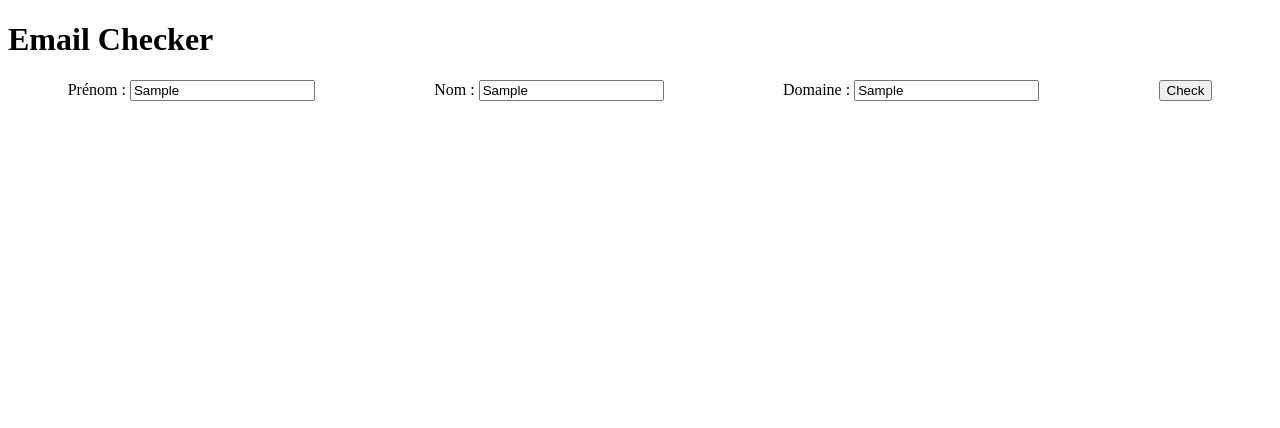
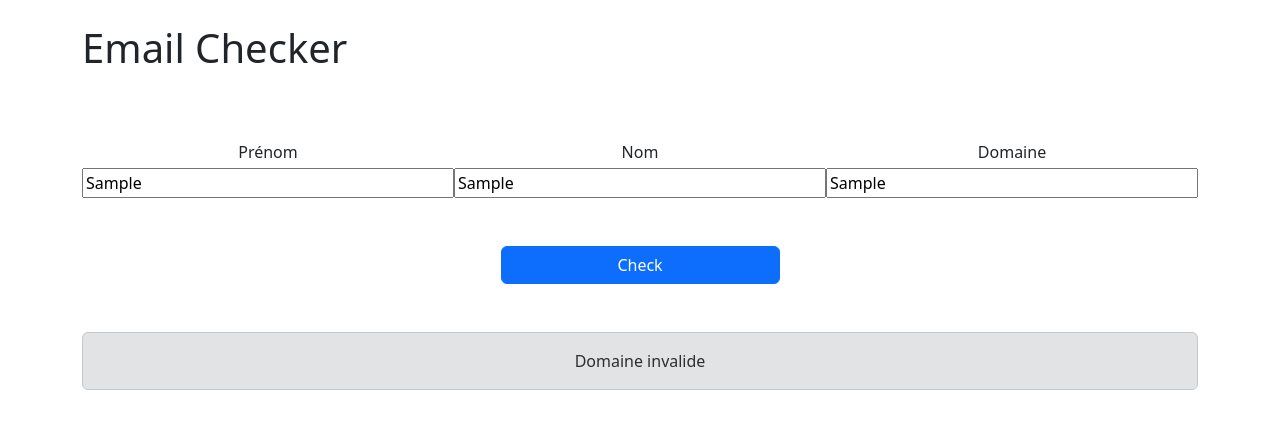
Before and after one commit to adverot/adverot-growth-tools, a website with bundled scripts: page index.html in a window 1280 px wide. Both pictures are taken after typing "Sample", "Sample", "Sample" into the empty fields and a click on the input "Check". Built offline with nearby package versions, Linux system fonts and the light colour scheme; files whose address does not match are found by name.

Commit message:
Version fonctionnelle et mise en forme pour deploy

```diff
--- a/app.mjs
+++ b/app.mjs
@@ -3,28 +3,42 @@ import removeAccents from './utils/removeAccents.js';
 
 document.getElementById('email-checker').addEventListener('submit', async (event) => {
     event.preventDefault();
-    const zoneResultat = document.getElementById('resultat');
+    const resultat = document.getElementById('resultat');
     const prenom = document.getElementById('prenom').value;
     const nom = document.getElementById('nom').value;
     const domain = document.getElementById('domaine').value;
-    zoneResultat.innerText = '';
+    resultat.innerText = '';
+    resultat.className = 'spinner-border';
     let message = '';
+    let alertType = '';
+
+    const domainPattern = /^(?:[a-zA-Z0-9-]+\.)+[a-zA-Z]{2,}$/;
+    if (!domainPattern.test(domain)) {
+        message = "Domaine invalide";
+        alertType = 'alert-secondary';
+    } else {
         const mails = buildMails(removeAccents(prenom), removeAccents(nom));
         const mailsQuery = mails.map(mail => `mails=${encodeURIComponent(mail)}`).join('&');
-    const url = `http://localhost:8888/.netlify/functions/findMail?${mailsQuery}&domain=${encodeURIComponent(domain)}`;
+        const url = `https://adverot-growth-tools.netlify.app/.netlify/functions/findMail?${mailsQuery}&domain=${encodeURIComponent(domain)}`;
         const response = await fetch(url).then(response => response.json());
         switch (response.mxStatus) {
             case 'NO_MX':
-            message = `Le domaine ${domain} n'a pas d'enregistrement MX valide.`
+                message = `Le domaine ${domain} n'a pas d'enregistrement MX valide.`;
+                alertType = 'alert-danger';
                 break;
             case 'ACCEPT_ALL':
                 message = `Le domaine ${domain} est paramétré en Accept All.`
+                alertType = 'alert-warning'
                 break;
             case 'OK':
-            message = response.mail;
+                message = response.mail !== '' ? response.mail : "Pas d'adresse mail trouvée";
+                alertType = response.mail !== '' ? 'alert-success' : 'alert-dark';
                 break;
             default:
                 message = '!! ERREUR !!'
+                alertType = 'alert-dark'
         }
-    zoneResultat.innerText = message;
+    }
+    resultat.className = 'w-100 text-center alert ' + alertType;
+    resultat.innerText = message;
 });
--- a/index.html
+++ b/index.html
@@ -1,29 +1,40 @@
 <!DOCTYPE html>
 <html lang="fr-FR">
+
 <head>
     <meta charset="UTF-8">
     <meta name="viewport" content="width=device-width, initial-scale=1.0">
     <title>Growth Tools</title>
     <link rel="shortcut icon" href="favicon.ico" type="image/x-icon">
+    <link rel="stylesheet" href="https://cdn.jsdelivr.net/npm/bootstrap@5.3.2/dist/css/bootstrap.min.css">
 </head>
-<body>
-    <h1>Email Checker</h1>
-    <form id="email-checker" style="display: flex; justify-content: space-around;">
-        <div id="group-prenom">
-            <label for="prenom">Prénom : </label>
+
+<body class="vh-100">
+    <main class="container h-100 my-4">
+        <h1 class="mb-5">Email Checker</h1>
+        <form id="email-checker" class="d-flex flex-column">
+            <div class="d-flex justify-content-between mt-3">
+                <div class="d-flex flex-column w-100">
+                    <label for="prenom" class="mx-auto my-1">Prénom</label>
                     <input type="text" name="prenom" id="prenom" placeholder="John">
                 </div>
-        <div id="group-nom">
-            <label for="nom">Nom : </label>
+                <div class="d-flex flex-column w-100">
+                    <label for="nom" class="mx-auto my-1">Nom</label>
                     <input type="text" name="nom" id="nom" placeholder="Doe">
                 </div>
-        <div id="group-domaine">
-            <label for="domaine">Domaine : </label>
+                <div class="d-flex flex-column w-100">
+                    <label for="domaine" class="mx-auto my-1">Domaine</label>
                     <input type="text" name="domaine" id="domaine" placeholder="domaine.com">
                 </div>
-        <input type="submit" value="Check">
+            </div>
+            <input type="submit" value="Check" class="mx-auto my-5 w-25 btn btn-primary">
         </form>
-    <h3 id="resultat" style="text-align: center;"></h3>
+        <div class="d-flex justify-content-center">
+            <div id="resultat"></div>
+        </div>
+    </main>
     <script type="module" src="./app.mjs"></script>
+    <script src="https://cdn.jsdelivr.net/npm/bootstrap@5.3.2/dist/js/bootstrap.bundle.min.js"></script>
 </body>
+
 </html>
```
Lines whose indentation alone changed are shown as unchanged.
